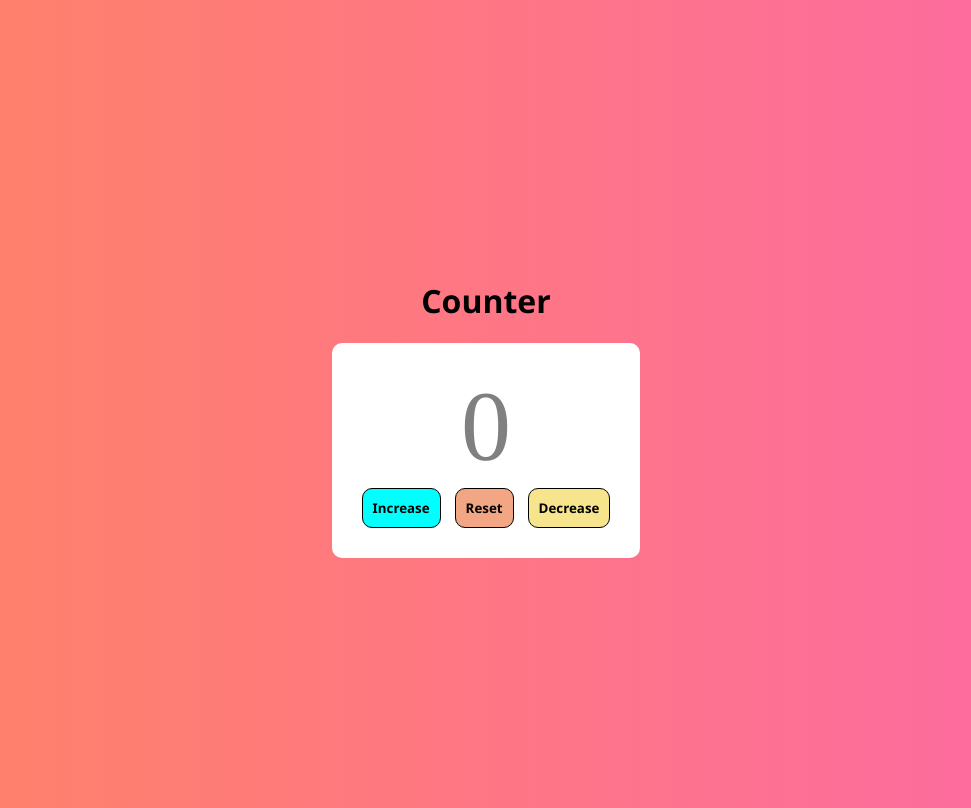
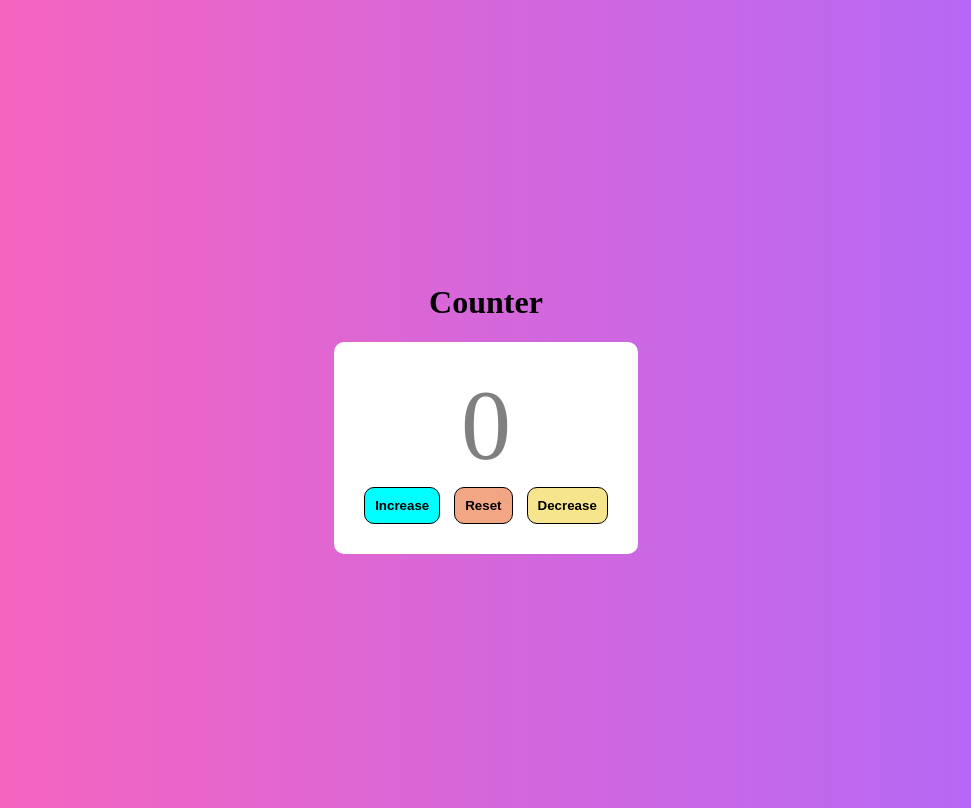
Before and after one commit to Geeks-Arpan/Score-Keeper, a plain HTML site: page Score Keeper/index.html in a window 1280 px wide. Shown: the whole page, without its empty margins (154-1125 px from the left). Drawn offline with Linux system fonts and the light colour scheme.

Commit message:
Update style.css

```diff
--- a/Score Keeper/style.css
+++ b/Score Keeper/style.css
@@ -2,6 +2,7 @@
     margin: 0;
     padding: 0;
     box-sizing: border-box;
+    font-family: 'Poppins',sans-serif;
 }
 
 html,
@@ -13,8 +14,8 @@ body{
     background: rgb(255,132,100);
     background: linear-gradient(
         90deg,
-        rgba(255,132,100,1) 0%,
-        rgba(253,105,165,1) 100%
+        rgb(255, 100, 183) 0%,
+        rgb(172, 105, 253) 100%
     );
 }
 
@@ -24,10 +25,6 @@ body{
     justify-content: center;
     align-items: center;
     flex-direction: column;
-}
-
-h1{
-    font-family: 'Segoe UI', Tahoma, Geneva, Verdana, sans-serif;
 }
 
 .card-body{
@@ -44,7 +41,6 @@ span{
 }
 
 .btn{
-    font-family:'Segoe UI', Tahoma, Geneva, Verdana, sans-serif;
     background: none;
     outline: none;
     border: 1px solid black;
```
